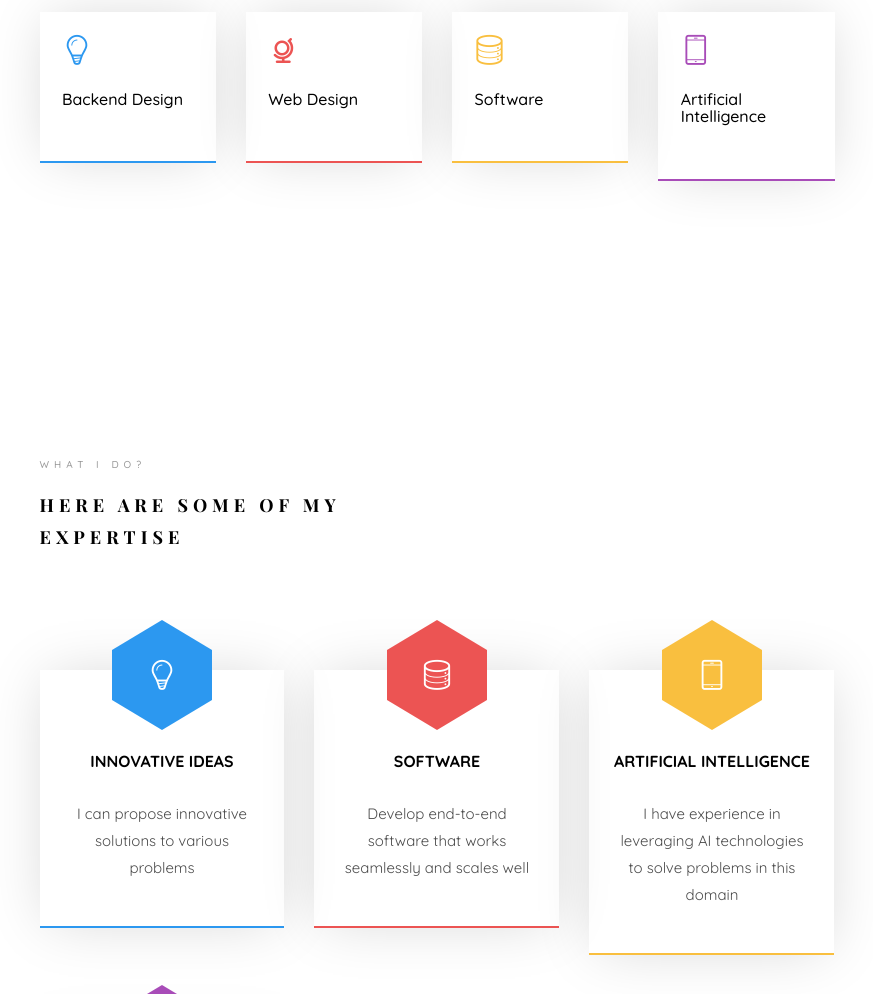
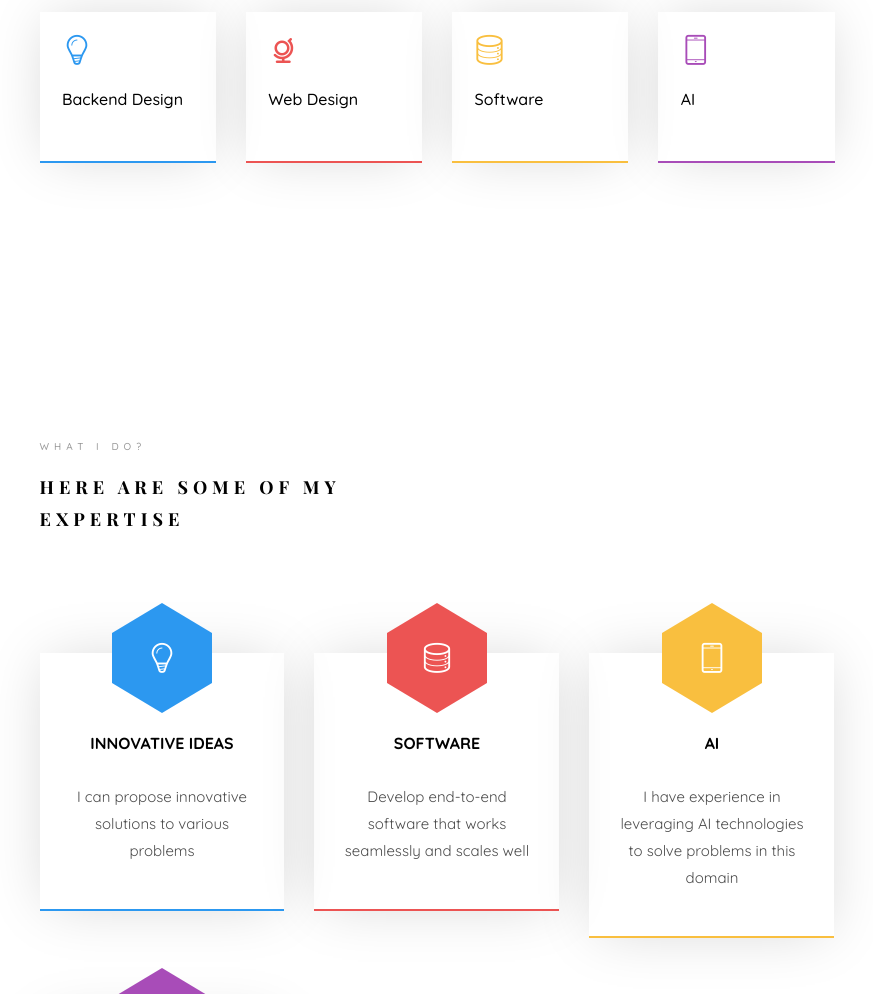
Before and after one commit to shreeram0206/shreeram0206.github.io, a plain HTML site: page index.html in a window 1280 px wide. Shown: the part 1303-2297 px from the top of the page, without its empty margins (353-1226 px from the left). Drawn offline with nearby package versions, Linux system fonts and the light colour scheme; files whose address does not match are found by name; a web font is replaced by a local one.

Commit message:
web page commit

```diff
--- a/index.html
+++ b/index.html
@@ -135,7 +135,7 @@
 								<div class="col-md-3 animate-box" data-animate-effect="fadeInBottom">
 									<div class="services color-4">
 										<span class="icon2"><i class="icon-phone3"></i></span>
-										<h3>Artificial Intelligence</h3>
+										<h3>AI</h3>
 									</div>
 								</div>
 							</div>
@@ -183,7 +183,7 @@
 									<i class="icon-phone3"></i>
 								</span>
 								<div class="desc">
-									<h3>Artificial Intelligence</h3>
+									<h3>AI</h3>
 									<p>I have experience in leveraging AI technologies to solve problems in this domain</p>
 								</div>
 							</div>
@@ -358,7 +358,7 @@
 					               </div>
 
 					               <div class="timeline-label">
-					                  <h2><a>Software Dev Engineer Intern at Amazon</a> <span>May 2022 - Aug 2022</span></h2>
+					                  <h2><a>Software Dev Engineer Intern at Amazon</a> <br> <span>May 2022 - Aug 2022</span></h2>
 					                  <p>
 										Built a web-based UI to serve as a base for tooling to be created for common services workflows.
 										Engineered solutions in services team at Amazon Game Studios (AGS) and developed a tool that
```
